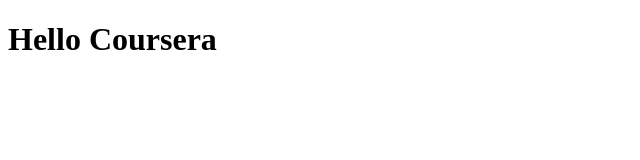
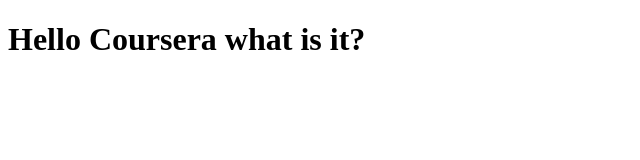
Before and after one commit to geleos-n/coursera-test, a plain HTML site: page site/index.html in a window 1280 px wide. Shown: the whole page, without its empty margins (0-640 px from the left). Drawn offline with Linux system fonts and the light colour scheme.

Commit message:
small add.

```diff
--- a/site/index.html
+++ b/site/index.html
@@ -4,6 +4,7 @@
 	<title>Hello Coursera</title>
 </head>
 <body>
-<h1>Hello Coursera</h1>
+<h1>Hello Coursera
+what is it?</h1>
 </body>
 </html>
```
